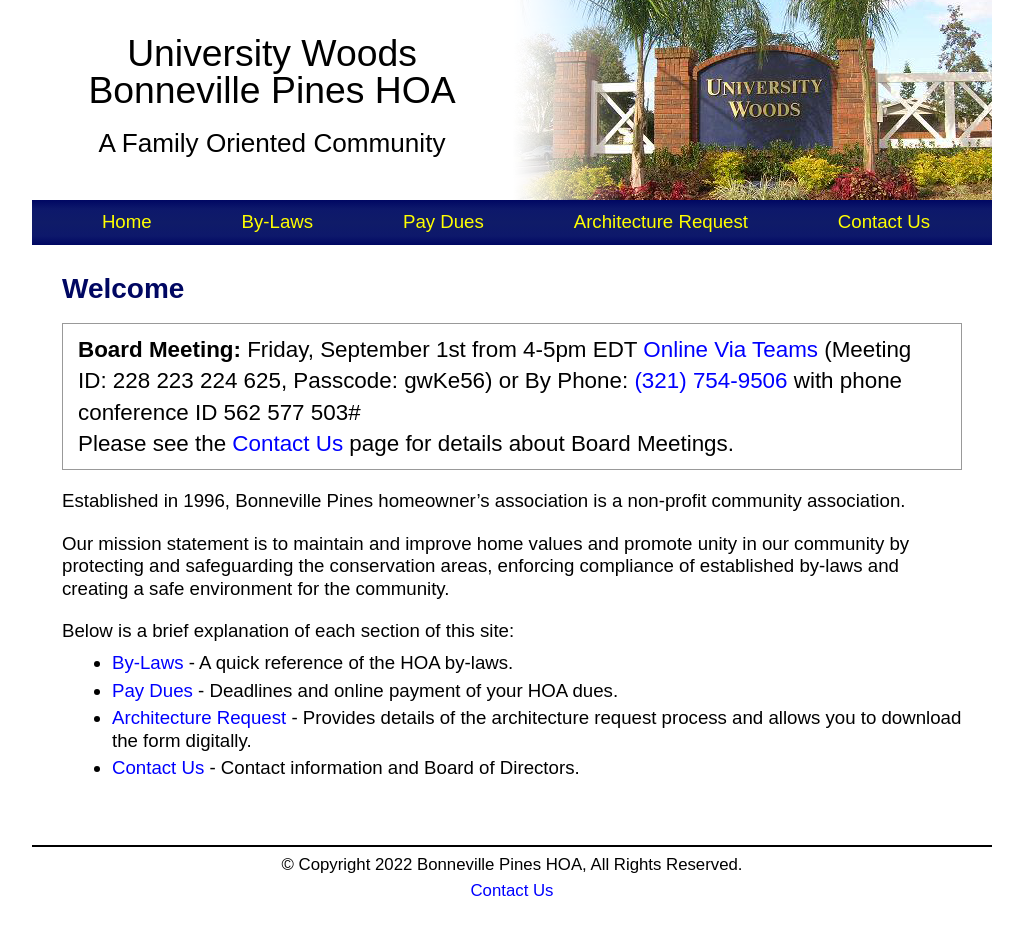
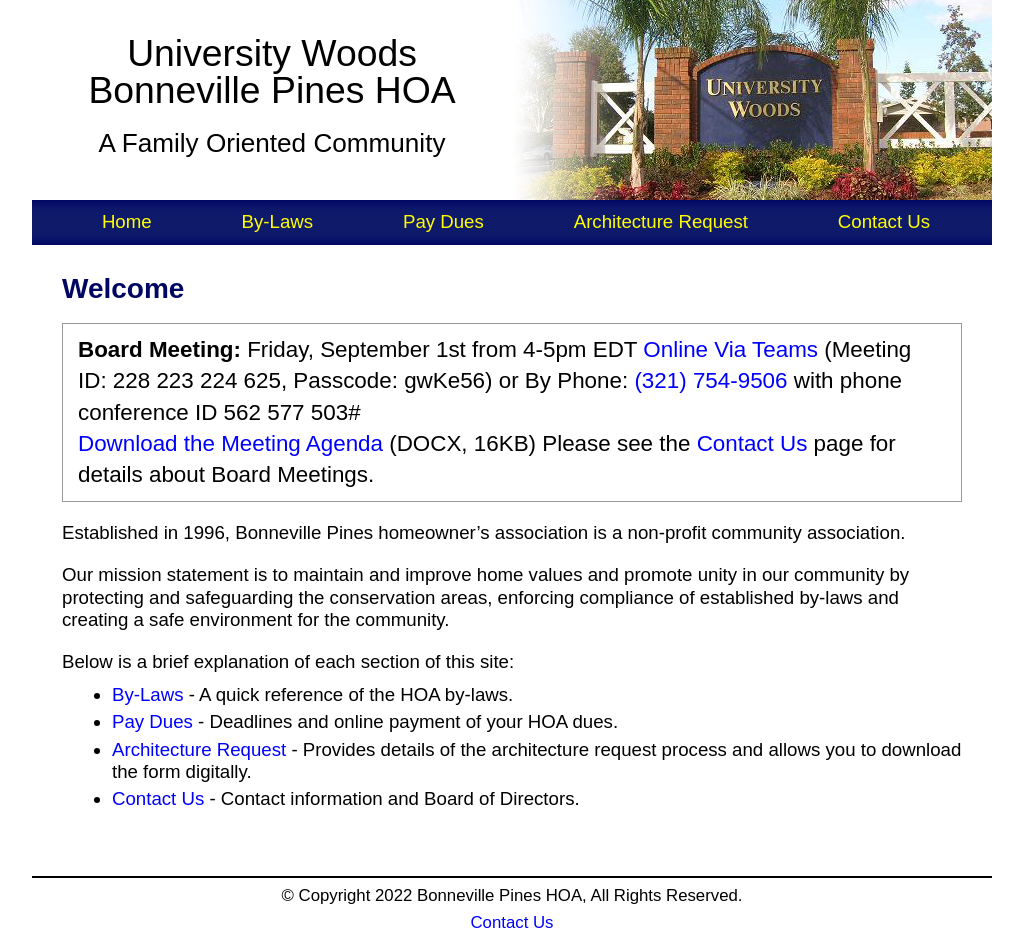
Before and after one commit to bphoa/website, a Jekyll site: the page built from index.md, in a window 1280 px wide. Shown: the whole page, without its empty margins (128-1151 px from the left). Built offline with Jekyll 4.4.1, drawn with Linux system fonts in a browser that asks for light colours; before the commit the page ends 920 px from its top, so only the background shows below that.

Commit message:
Update index.md to add link to agenda

```diff
--- a/index.md
+++ b/index.md
@@ -4,6 +4,7 @@ title: Welcome
 ---
 
 **Board Meeting:** Friday, September 1st from 4-5pm EDT [Online Via Teams](https://teams.microsoft.com/l/meetup-join/19%3ameeting_ZDdhYzQ1YTEtNjU4Yi00ODBlLTk5ZWQtNjEwM2ZjZjU3N2Zm%40thread.v2/0?context=%7b%22Tid%22%3a%22a1cf3136-ea50-4354-ad39-345d96aeab4c%22%2c%22Oid%22%3a%22f0ada0c0-6bc6-494a-94e2-e93bbd59498c%22%7d) (Meeting ID: 228 223 224 625, Passcode: gwKe56) or By Phone: <a href="tel:+13217549506">(321) 754-9506</a> with phone conference ID 562 577 503# \\
+[Download the Meeting Agenda]({{ site.url }}/assets/files/011390_BOD_agenda_0923.docx) (DOCX, 16KB)
 Please see the [Contact Us](contact) page for details about Board Meetings.
 {: .alert}
 
```
